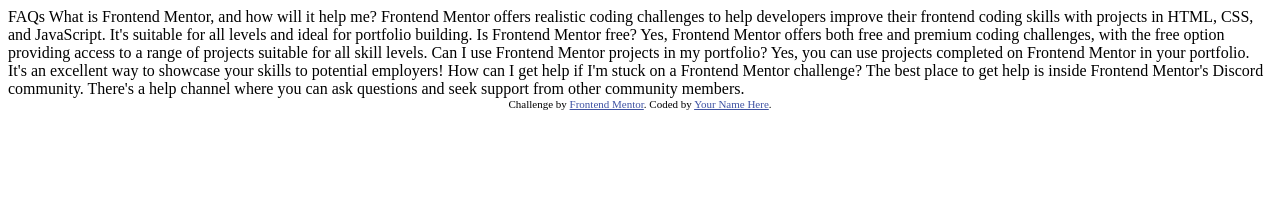
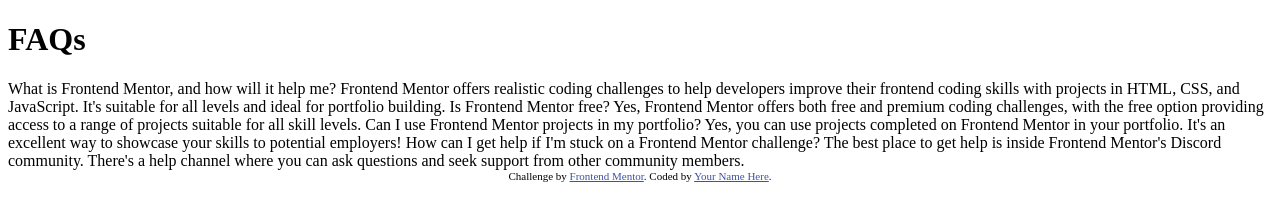
Before and after one commit to vanesa5/FAQ-Accordion, a plain HTML site: page index.html in a window 1280 px wide. Drawn offline with Linux system fonts and the light colour scheme.

Commit message:
testing commit

```diff
--- a/index.html
+++ b/index.html
@@ -16,7 +16,7 @@
 </head>
 <body>
 
-  FAQs
+  <h1>FAQs</h1>
 
   What is Frontend Mentor, and how will it help me?
 
```
